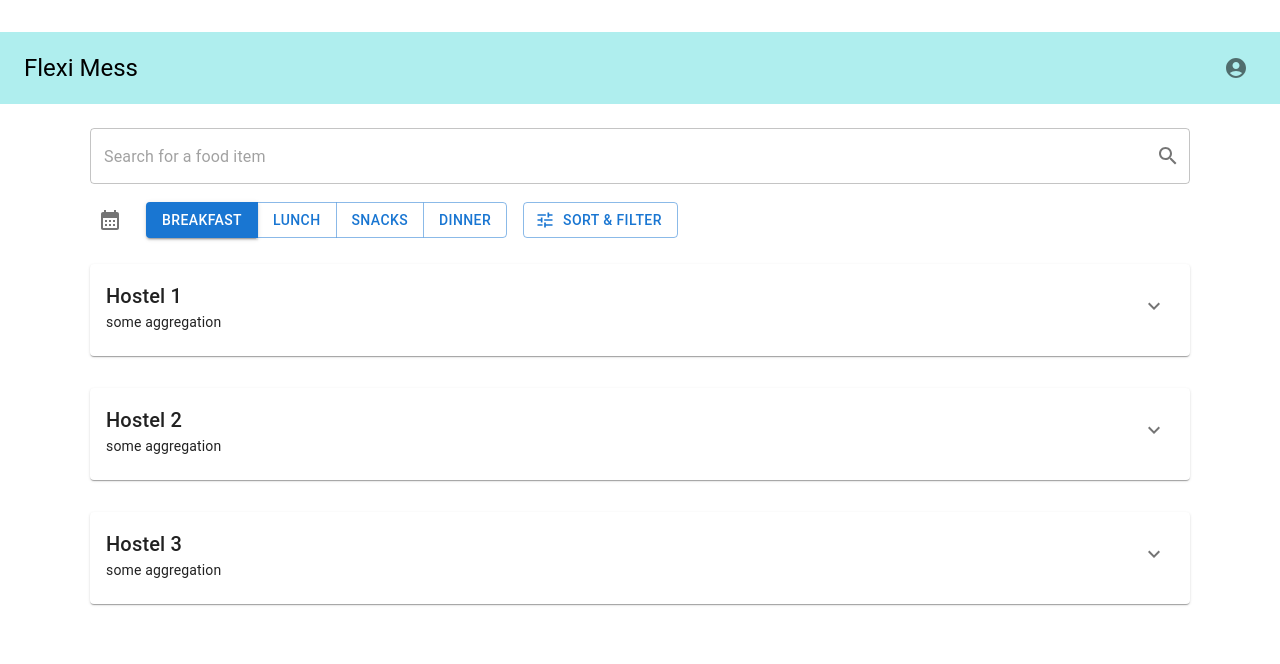
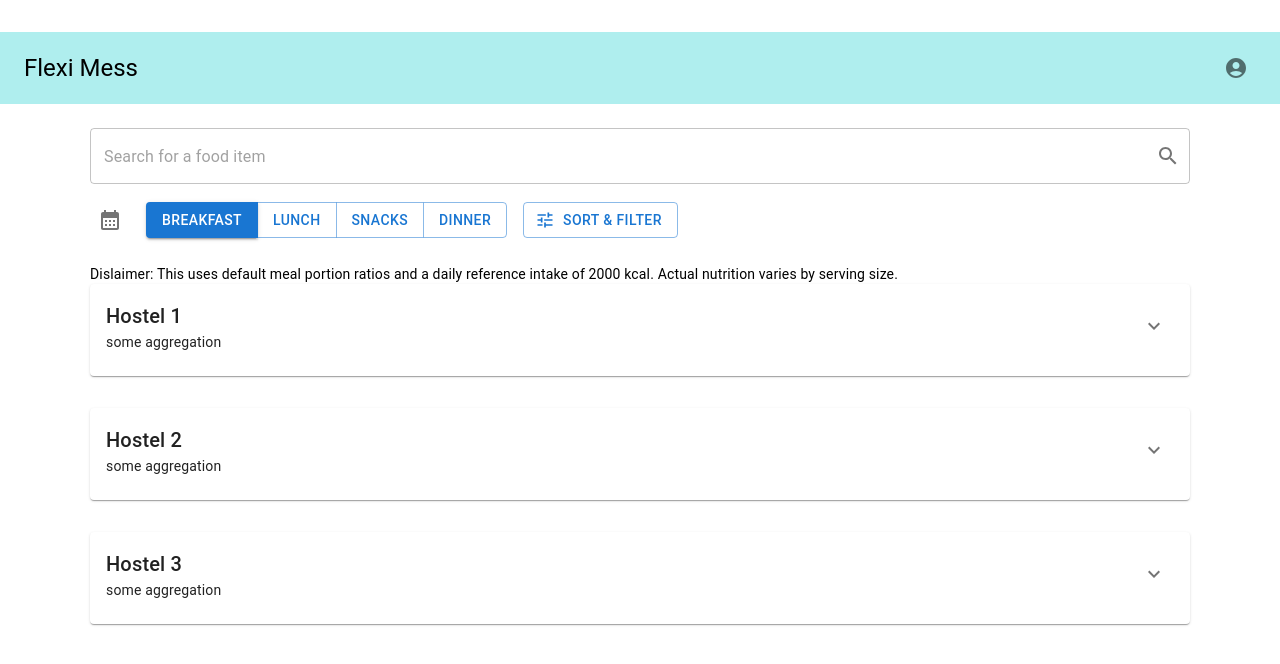
Before and after one commit to vruddhis/fleximess, a React (Vite) app in the folder frontend/: page /student-dashboard in a window 1280 px wide. Shown: the top 664 px of the page. Built offline with nearby package versions, Linux system fonts and the light colour scheme.

Commit message:
disclaimer

```diff
--- a/frontend/src/pages/StudentDashboard.jsx
+++ b/frontend/src/pages/StudentDashboard.jsx
@@ -14,6 +14,7 @@ import {Box,
   Divider,
   Menu,
   MenuItem,
+  Slider,
 } from "@mui/material";
 
 import SearchIcon from "@mui/icons-material/Search";
@@ -33,6 +34,9 @@ import { useState } from 'react';
 const MEALS = ['BREAKFAST', 'LUNCH', 'DINNER', 'SNACKS'];
 const DEFAULT_KCAL = { BREAKFAST: 400, LUNCH: 600, DINNER: 500, SNACKS: 300 };
 const MEAL_SCHEDULE = [{id: 'BREAKFAST', label: 'Breakfast', end: 10}, {id: 'LUNCH', label: 'Lunch', end: 14}, {id: 'SNACKS', label: 'Snacks', end: 18}, {id: 'DINNER', label: 'Dinner', end: 22}];
+//const ratios =
+
+//const [calorieTarget, setCalorieTarget] = useState(2000);
 
 
 function today(){
@@ -235,6 +239,13 @@ return (<Box className="dashboard-page">
         </Box>
       </Drawer>
 
+    <Box className="note">
+    <Typography variant="body2">
+   Dislaimer: This uses default meal portion ratios
+    and a daily reference intake of 2000 kcal.
+    Actual nutrition varies by serving size.
+  </Typography>
+</Box>
      {/* for hostels a for loop, and then we can expand also so that will need useState with parameter hostel id */}
       <Box id="hostel-list">
         {hostel_list.map((hostel) => {
```
